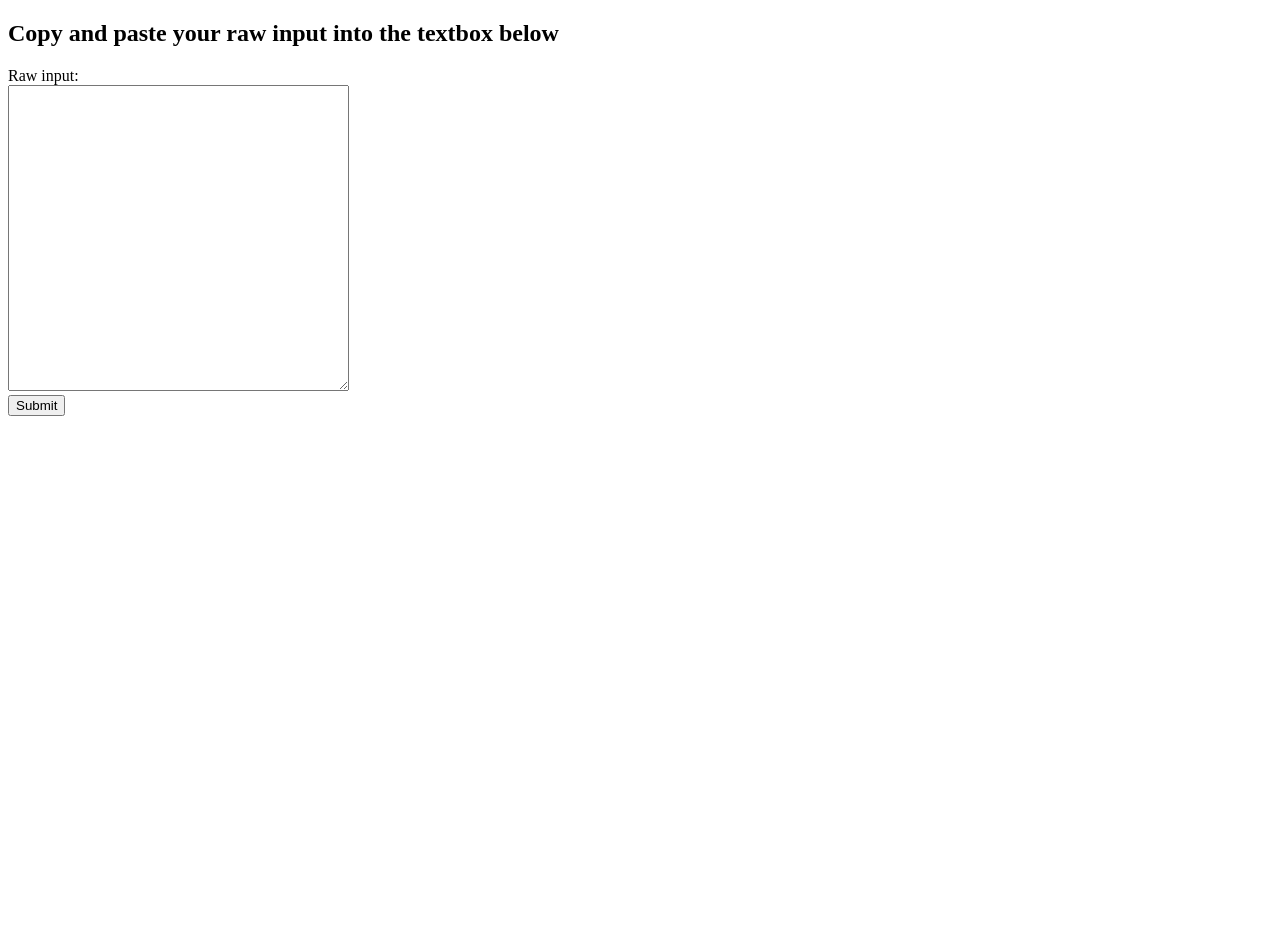
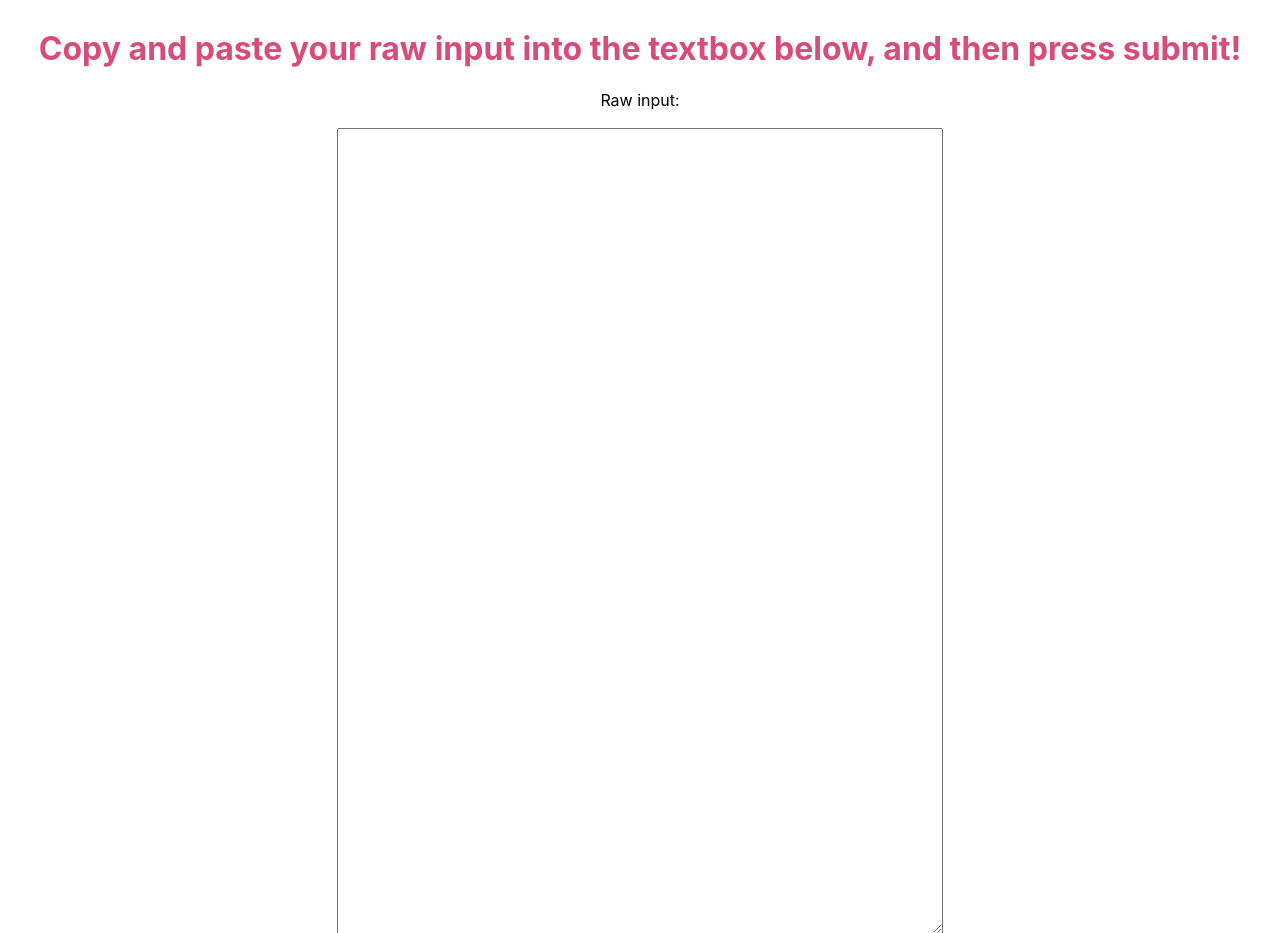
Before and after one commit to chomp-it/Beaufort, a website: page index.html in a window 1280 px wide. Shown: the top 933 px of the page. Before the commit the page ends 800 px from the top, so only its background shows below. Drawn offline with Linux system fonts and the light colour scheme.

Commit message:
added stylesheets

```diff
--- a/index.html
+++ b/index.html
@@ -3,20 +3,25 @@
 <head>
     <meta charset="UTF-8">
     <title>Beaufort</title>
+
+    <link rel="stylesheet" href="index.css">
 </head>
 <body>
 
-<h2>
-   Copy and paste your raw input into the textbox below
-</h2>
+<div id="everything">
+    <h1>
+        Copy and paste your raw input into the textbox below, and then press submit!
+    </h1>
 
-<label for="input">Raw input:</label> <br>
-<textarea id="input" rows="20" cols="40"></textarea>
+    <label for="input">Raw input:</label> <br>
+    <textarea id="input" rows="50" cols="65"></textarea>
 
-<br>
+    <br>
 
-<button id="submit">Submit</button>
+    <button id="submit">Submit</button>
+</div>
 
 <script src="index.js"></script>
+
 </body>
 </html>
--- /dev/null
+++ b/index.styl
@@ -0,0 +1,12 @@
+
+h1
+  color: #d84c79
+  font-family: -apple-system, BlinkMacSystemFont, sans-serif;
+
+label, textarea, button
+  font-family: -apple-system, BlinkMacSystemFont, sans-serif;
+
+#everything
+  display: flex
+  flex-direction: column
+  align-items: center
--- a/output.coffee
+++ b/output.coffee
@@ -7,6 +7,7 @@ nextFlashcard = document.getElementById('next-flashcard')
 printMessage = (message) ->
   h3 = document.createElement('h3')
   h3.textContent = message
+  h3.style = "display: flex; flex-direction: column; align-items: center"
 
   document.body.appendChild(h3)
 
--- a/output.js
+++ b/output.js
@@ -12,6 +12,7 @@
     var h3;
     h3 = document.createElement('h3');
     h3.textContent = message;
+    h3.style = "display: flex; flex-direction: column; align-items: center";
     document.body.appendChild(h3);
     setTimeout((function() {
       return document.body.removeChild(h3);
--- /dev/null
+++ b/output.styl
@@ -0,0 +1,9 @@
+
+h1, h2, h3
+  color: #d84c79
+  font-family: -apple-system, BlinkMacSystemFont, sans-serif;
+
+#everything
+  display: flex
+  flex-direction: column
+  align-items: center
```
Also changed, not shown: output.html (+5 -3 lines), index.css (added), output.css (added).
